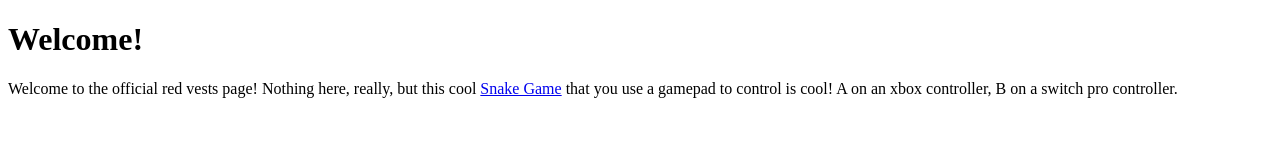
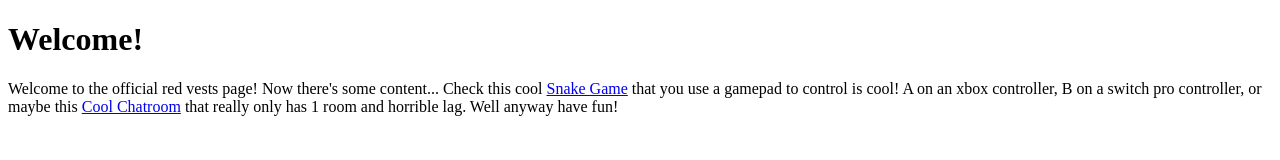
Before and after one commit to RedVests/redvests.github.io, a plain HTML site: page index.html in a window 1280 px wide. Drawn offline with Linux system fonts and the light colour scheme.

Commit message:
Update index.html

```diff
--- a/index.html
+++ b/index.html
@@ -2,4 +2,4 @@
 <title>Red Vests</title>
 <link rel="icon" type="image/x-icon" href="assets/rvest.png">
 <h1>Welcome!</h1>
-Welcome to the official red vests page! Nothing here, really, but this cool <a href="redvests.github.io/gamesnake.html">Snake Game</a> that you use a gamepad to control is cool! A on an xbox controller, B on a switch pro controller.
+Welcome to the official red vests page! Now there's some content... Check this cool <a href="redvests.github.io/gamesnake.html">Snake Game</a> that you use a gamepad to control is cool! A on an xbox controller, B on a switch pro controller, or maybe this <a href="lilmessanger.html">Cool Chatroom</a> that really only has 1 room and horrible lag. Well anyway have fun!
```
